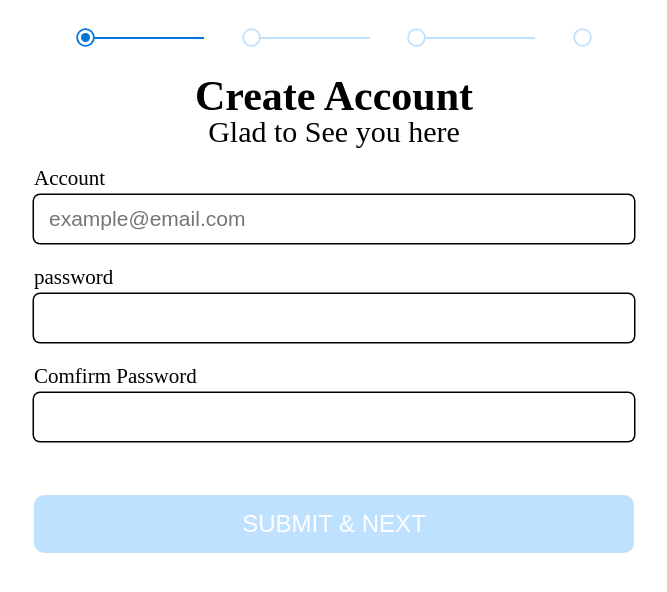
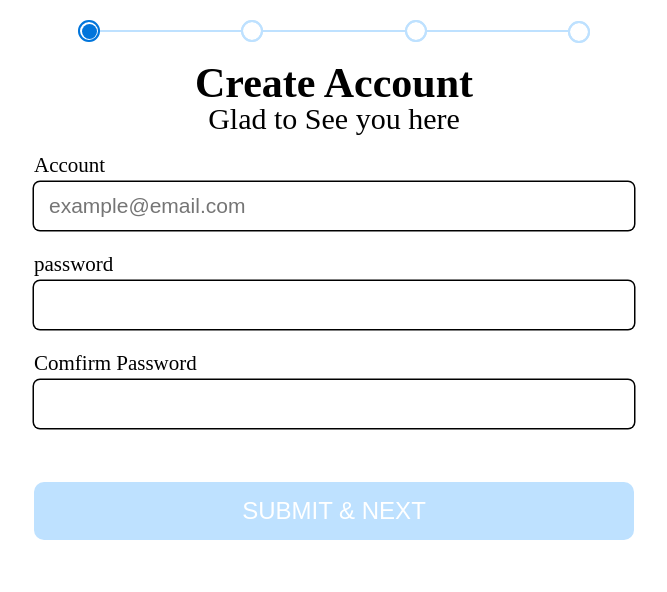
Before and after one commit to laidasan/F2E-2nd, a website: page week6_validation/page/index.html in a window 1280 px wide. Shown: the whole page, without its empty margins (306-973 px from the left). Drawn offline with Linux system fonts and the light colour scheme.

Commit message:
fix process bar(finished)

```diff
--- a/week6_validation/sass/component/_processbar.scss
+++ b/week6_validation/sass/component/_processbar.scss
@@ -2,44 +2,55 @@
     font-size: 0;
     padding: 3rem 0;
     margin: 0 30%;
+    white-space: nowrap;
     &__circle {
         display: inline-block;
         position: relative;
-        width: 1.5rem;
-        height: 1.5rem;
-        border-radius: 50%;
-        box-shadow: 0 0 0 .18rem $color-primary;
-        background: $color-white;
+        width: calc((100% - 2.22rem) / 3);
+        background: $color-primary;
+        z-index: -3;
 
         &:not(:last-child) {
-            margin-right: calc((100% - 6rem) / 3);
-            &::before {
-                content: '';
-                position: absolute; top: 0; bottom: 0; left: 0;
-                margin: auto 0;
-                width: 0;
-                height: 0;
-                padding: .1rem 6.3rem;
-                z-index: -1;
-            }
+            height: .15rem;
         }
-        &::before {
-            background: $color-primary;
+
+        &::before,
+        &::after {
+            content: '';
+            position: absolute; top: 0; bottom: 0; left: 0;
+            margin: auto 0;
+            width: 1.5rem;
+            height: 1.5rem;
+            padding: .15rem;
+            border-radius: 50%;
+            border: .21rem solid $color-primary;
+            z-index: 1;
+        }
+
+        &::after {
+            z-index: -2;
+            background: $color-white;
+        }
+        & > i {
+            position: absolute; top: 0; bottom: 0; left: 0;
+            margin: auto 0;
+            line-height: 0;
+            font-size: 2.22rem;
+            color: $color-primary-dark;
         }
     }
     &--checkin {
-        box-shadow: 0 0 0 .18rem $color-primary-dark;
+        &::before {
+            border: .21rem solid $color-primary-dark;
+            background: $color-primary-dark;
+            background-clip: content-box;
+        }
+    }
+    &--finished {
+        background: $color-primary-dark;
+        &::before,
         &::after {
-            content: '';
-            position: absolute; top: 0; bottom: 0; left: 0; right : 0;
-            width: .9rem;
-            height: .9rem;
-            border-radius: 50%;
-            margin: auto;
-            background: $color-primary-dark;
-        }
-        &::before {
-            background: $color-primary-dark;
+            border: none;
         }
     }
 
```
Also changed, not shown: week6_validation/page/general.html (+37 -0 lines), week6_validation/app/form.js (renamed from week6_validation/app/index.js), week6_validation/style/style.css.
